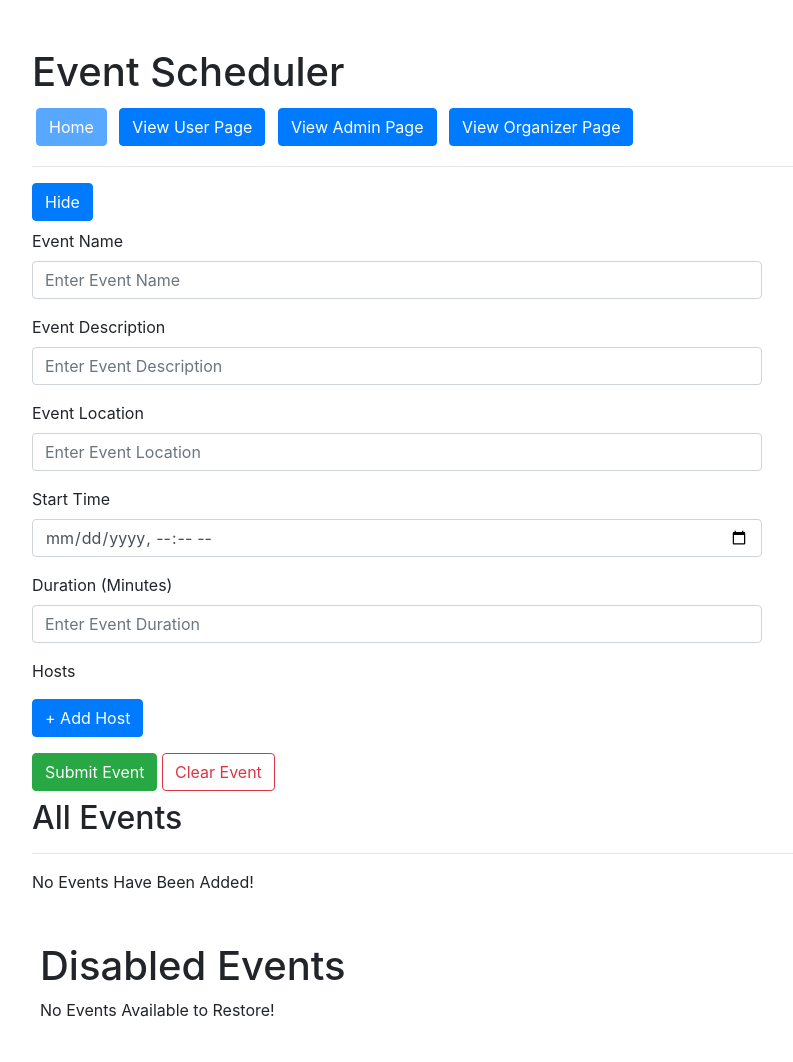
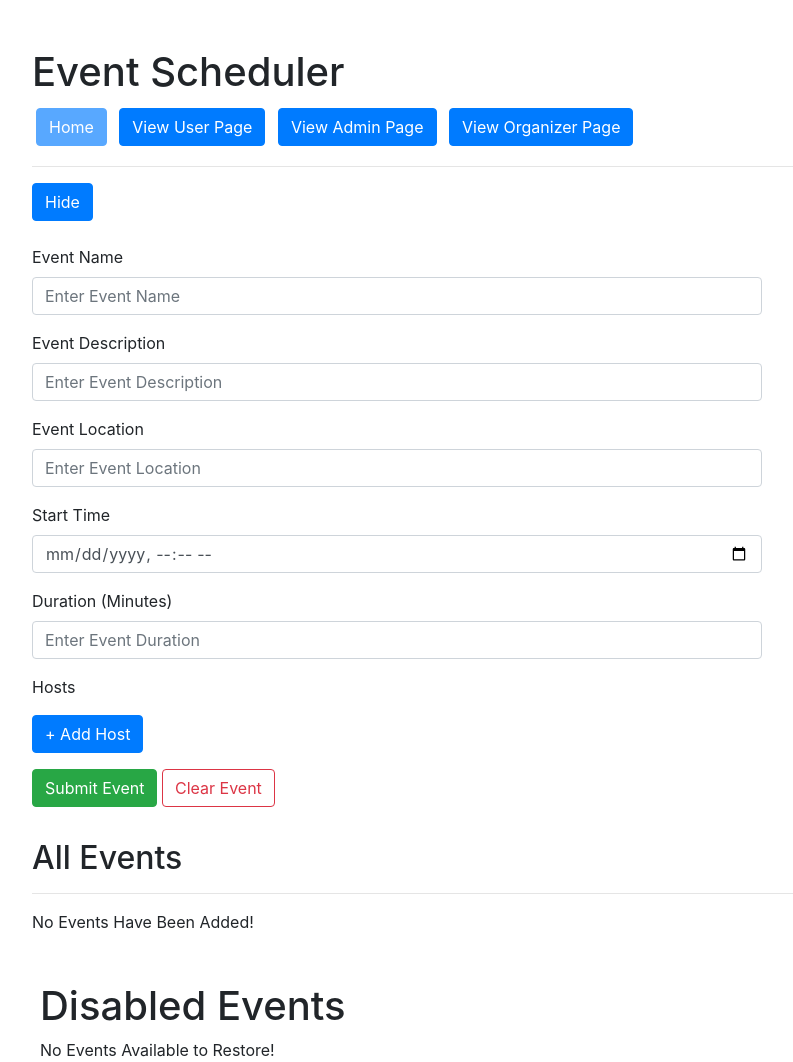
Before and after one commit to WrenParker/scheduler, a PHP site: page /views/Admin.php?action=viewHome in a window 1280 px wide, after a click on "Create Event". Shown: the whole page, without its empty margins (53-846 px from the left). Before the commit the page ends 1017 px from the top, so only its background shows below. Run offline with PHP 8.4, Linux system fonts and the light colour scheme.

Commit message:
added margin on bottom of form and toggle button

```diff
--- a/views/Admin.php
+++ b/views/Admin.php
@@ -3,14 +3,14 @@
   <body>
     <?php include 'include/header.php'; ?>
     <div class="container">
-      <div class="row mb-2">
+      <div class="row mb-4">
         <div class="col">
           <button id="create-button" onclick="this.innerHTML !== 'Hide' ? this.innerHTML = 'Hide' : this.innerHTML = 'Create Event'" class="btn btn-primary" type="button" data-toggle="collapse" data-target="#create-form">
             Create Event
           </button>
         </div>
       </div>
-      <div id="create-form" class="collapse row">
+      <div id="create-form" class="collapse row mb-4">
         <div class="col-8">
           <form class="" action="../controllers/routes.php?action=createEvent" method="post">
             <input type="hidden" id="event-id" name="id">
```
